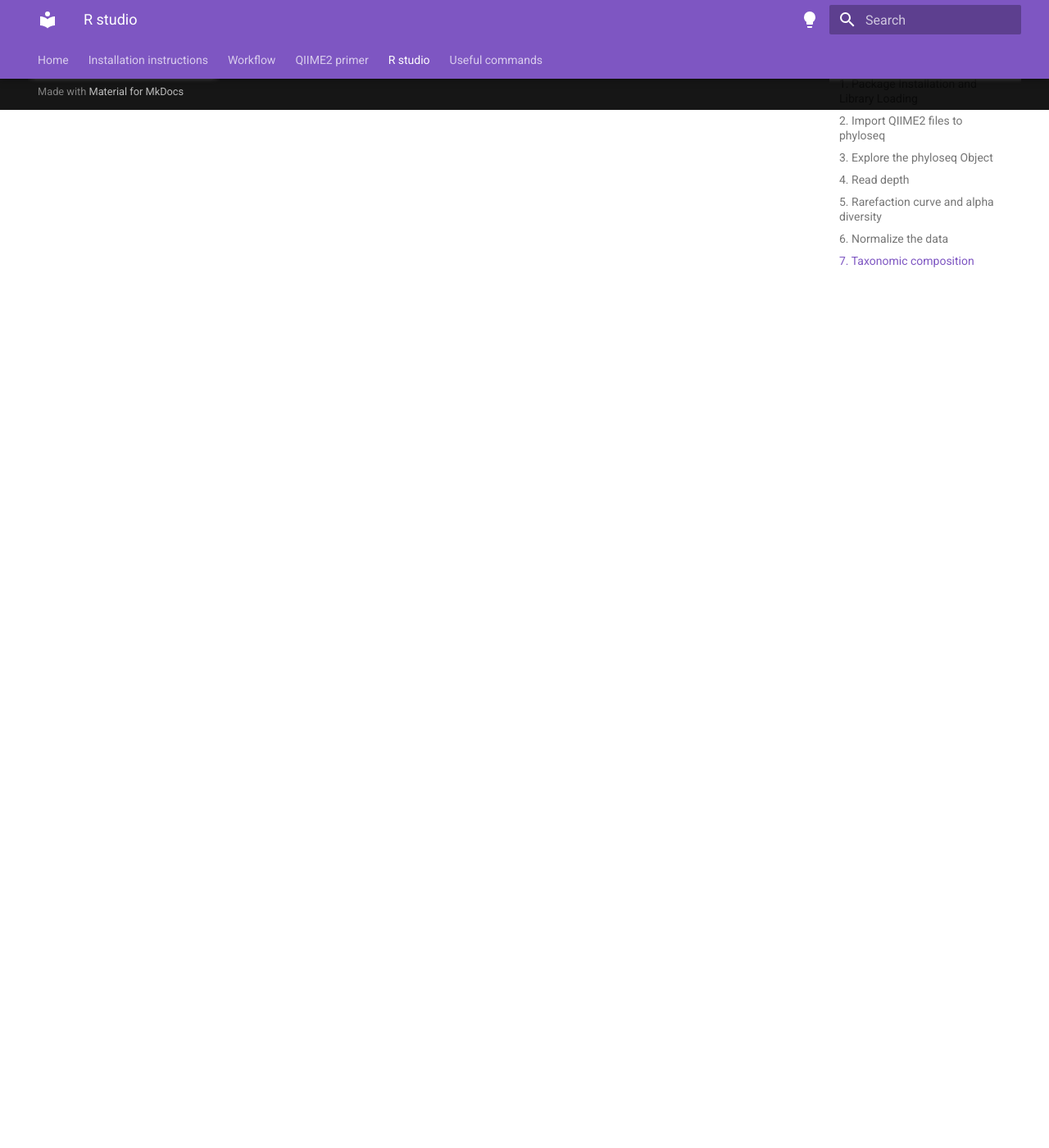
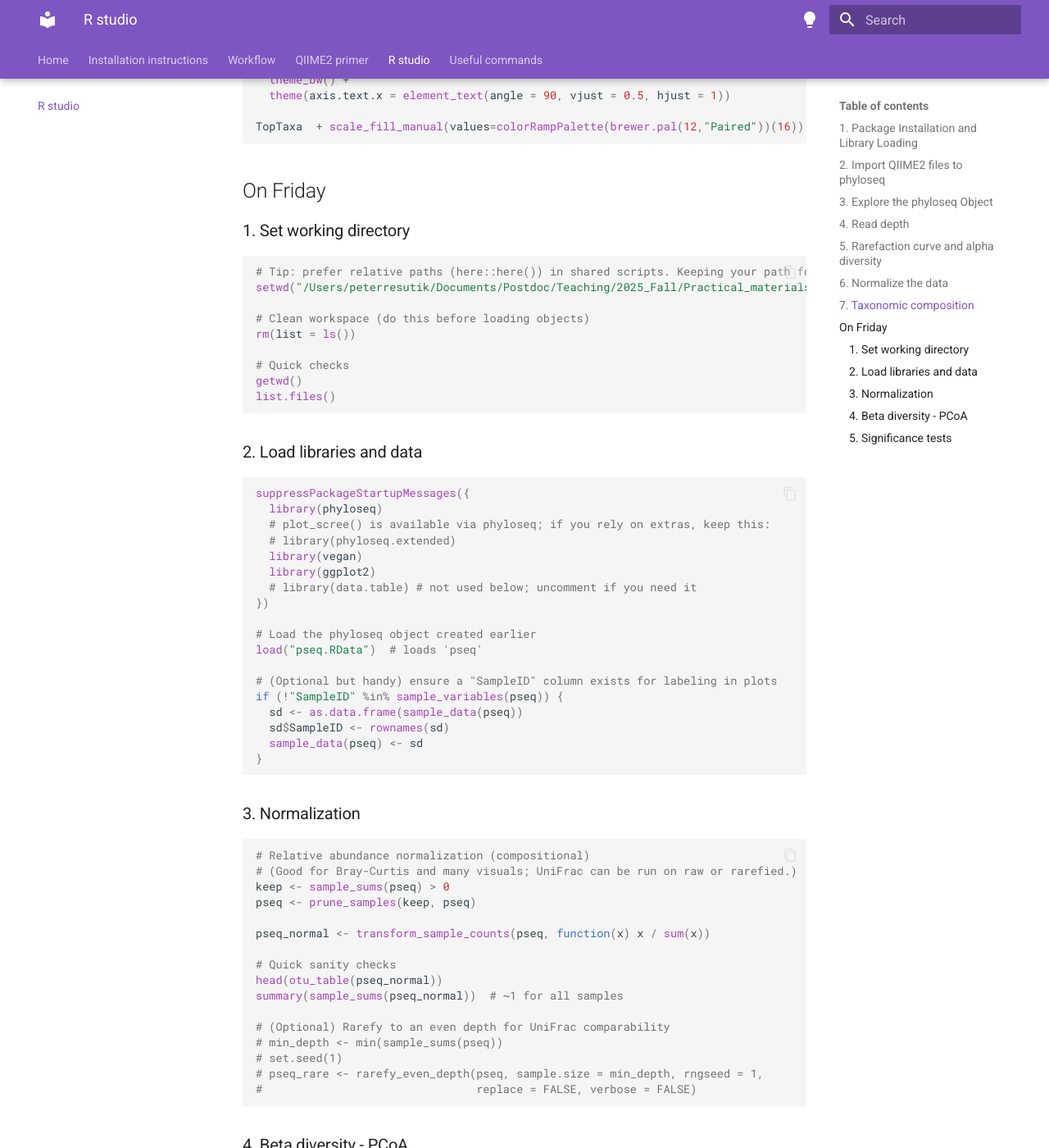
Before and after one commit to natashaztarora/bioinformatics_workflow_bme307, an MkDocs documentation site: the page built from docs/r_studio.md, in a window 1280 px wide and 1400 px high, scrolled down 7762 px. Shown: the whole window at 82% size. Built offline with MkDocs 1.6.1 and Material for MkDocs 9.7.7, drawn with Linux system fonts in a browser that asks for light colours; some of the changed text lies outside the part shown.

Commit message:
friday added

````diff
--- a/docs/r_studio.md
+++ b/docs/r_studio.md
@@ -2,19 +2,19 @@
 
 ### 1. Package Installation and Library Loading
 
-#### Install BiocManager {: data-toc-label="" }
+#### Install BiocManager
 
 ```r
 install.packages("BiocManager")
 ```
 
-#### Install Bioconductor packages {: data-toc-label="" }
+#### Install Bioconductor packages
 
 ```r
 BiocManager::install(c("phyloseq", "Biostrings", "S4Vectors", "IRanges", "XVector"))
 ```
 
-#### Install CRAN packages {: data-toc-label="" }
+#### Install CRAN packages
 
 ```r
 install.packages(c("vegan", "ape", "data.table", "Rcpp", "forcats", "tidyverse"))
@@ -27,7 +27,7 @@ library(phyloseq)
 packageVersion("phyloseq")
 ```
 
-#### Install **qiime2R**  {: data-toc-label="" }
+#### Install **qiime2R**
 
 ```r
 install.packages("remotes")
@@ -37,7 +37,7 @@ remotes::install_url(
 )
 ```
 
-#### Install **phyloseq-extended**  {: data-toc-label="" }
+#### Install **phyloseq-extended**
 
 ```r
 install.packages("remotes")   # only needed once, can skip if already installed
@@ -45,7 +45,7 @@ library(remotes)
 remotes::install_github("mahendra-mariadassou/phyloseq-extended", ref = "dev")
 ```
 
-#### Alternative installation (only if `install_github()` fails with HTTP error 401)  {: data-toc-label="" }
+#### Alternative installation (only if `install_github()` fails with HTTP error 401)
 
 ```r
 # install.packages("gitcreds")   # if not already installed
@@ -62,7 +62,7 @@ library(phyloseq.extended)
 packageVersion("phyloseq.extended")
 ```
 
-#### Load libraries {: data-toc-label="" }
+#### Load libraries
 
 ```r
 library(qiime2R)
@@ -74,7 +74,7 @@ library(data.table)
 library(phyloseq.extended)
 ```
 
-#### Version check {: data-toc-label="" }
+#### Version check
 
 ```r
 pkgs <- c("phyloseq", "qiime2R", "microbiome", "vegan", "ape", "tidyverse")
@@ -125,7 +125,7 @@ load("pseq.RData")
 
 In this section we explore different `phyloseq` accessors to get familiar with the contents of our object.
 
-#### Inspect the three core tables {: data-toc-label="" }
+#### Inspect the three core tables
 
 ```r
 head(otu_table(pseq))     # abundance matrix
@@ -133,7 +133,7 @@ head(tax_table(pseq))     # taxonomy
 head(sample_data(pseq))   # metadata
 ```
 
-#### Basic information  {: data-toc-label="" }
+#### Basic information
 
 ```r
 ntaxa(pseq)               # number of taxa
@@ -142,7 +142,7 @@ sample_names(pseq)        # sample IDs
 head(taxa_names(pseq))    # taxon (ASV) IDs
 ```
 
-#### Relabel the ASVs with numbers {: data-toc-label="" }
+#### Relabel the ASVs with numbers
 
 ```r
 original_ids <- taxa_names(pseq)
@@ -153,7 +153,7 @@ tax_table(pseq) <- cbind(tax_table(pseq), OriginalID = original_ids)
 head(taxa_names(pseq))
 ```
 
-#### More accessors {: data-toc-label="" }
+#### More accessors
 
 ```r
 sample_sums(pseq)                     # total reads per sample
@@ -164,7 +164,7 @@ sample_variables(pseq)                # metadata variables
 get_variable(pseq, "type")            # values of a metadata variable
 ```
 
-#### Extract sample-specific information  {: data-toc-label="" }
+#### Extract sample-specific information
 
 ```r
 # Counts for one sample (if taxa are rows, samples are columns)
@@ -177,7 +177,7 @@ sample_data(pseq)["WT4", ]
 prune_samples("WT4", pseq)
 ```
 
-#### Taxonomy queries {: data-toc-label="" }
+#### Taxonomy queries
 
 ```r
 get_taxa_unique(pseq, "Phylum")
@@ -191,7 +191,7 @@ get_taxa_unique(pseq, "Genus")
 
 ### 4. Read depth
 
-#### Show distribution of read counts {: .no-toc }
+#### Show distribution of read counts
 ```r
 # total reads per sample
 ss <- sample_sums(pseq)
@@ -373,20 +373,27 @@ library(ggplot2)
 library(RColorBrewer)
 display.brewer.all()
 
+
 # Parameters
 rank  <- "Genus"   # e.g., "Phylum", "Class", "Order", "Family", "Genus"
 topN  <- 15        # keep top-N taxa globally; rest collapsed into "Other"
+```
 
+```r
 # 1) Agglomerate to chosen rank
 stopifnot(rank %in% rank_names(pseq_normal))
 ps_glom <- tax_glom(pseq_normal, taxrank = rank, NArm = TRUE)
+```
 
+```r
 # 2) Melt to tidy long format
 df <- psmelt(ps_glom) %>%
   mutate(
     Taxon = dplyr::coalesce(!!sym(rank), "Unassigned")
   )
+```
 
+```r
 # 3) Identify global top-N taxa by mean relative abundance
 top_taxa <- df %>%
   group_by(Taxon) %>%
@@ -394,7 +401,9 @@ top_taxa <- df %>%
   arrange(desc(mean_abund)) %>%
   slice_head(n = topN) %>%
   pull(Taxon)
+```
 
+```r
 # 4) Collapse others to "Other" and re-sum within sample
 df_bar <- df %>%
   mutate(Taxon_collapsed = ifelse(Taxon %in% top_taxa, Taxon, "Other")) %>%
@@ -404,7 +413,9 @@ df_bar <- df %>%
     as(sample_data(ps_glom), "data.frame") %>% tibble::rownames_to_column("Sample"),
     by = "Sample"
   )
+```
 
+```r
 # 5) Plot
 TopTaxa <- ggplot(df_bar, aes(x = Sample, y = Abundance, fill = Taxon_collapsed)) +
   geom_col() +
@@ -419,5 +430,133 @@ TopTaxa <- ggplot(df_bar, aes(x = Sample, y = Abundance, fill = Taxon_collapsed)
   theme(axis.text.x = element_text(angle = 90, vjust = 0.5, hjust = 1))
 
 TopTaxa  + scale_fill_manual(values=colorRampPalette(brewer.pal(12,"Paired"))(16))
+```
 
+## On Friday
+
+### 1. Set working directory
+
+```r
+# Tip: prefer relative paths (here::here()) in shared scripts. Keeping your path for Friday:
+setwd("/Users/peterresutik/Documents/Postdoc/Teaching/2025_Fall/Practical_materials_uploads/QIIME2_files_2025_August_18")
+
+# Clean workspace (do this before loading objects)
+rm(list = ls())
+
+# Quick checks
+getwd()
+list.files()
 ```
+
+### 2. Load libraries and data
+
+```r
+suppressPackageStartupMessages({
+  library(phyloseq)
+  # plot_scree() is available via phyloseq; if you rely on extras, keep this:
+  # library(phyloseq.extended)
+  library(vegan)
+  library(ggplot2)
+  # library(data.table) # not used below; uncomment if you need it
+})
+
+# Load the phyloseq object created earlier
+load("pseq.RData")  # loads 'pseq'
+
+# (Optional but handy) ensure a "SampleID" column exists for labeling in plots
+if (!"SampleID" %in% sample_variables(pseq)) {
+  sd <- as.data.frame(sample_data(pseq))
+  sd$SampleID <- rownames(sd)
+  sample_data(pseq) <- sd
+}
+```
+
+### 3. Normalization
+
+```r
+# Relative abundance normalization (compositional)
+# (Good for Bray-Curtis and many visuals; UniFrac can be run on raw or rarefied.)
+keep <- sample_sums(pseq) > 0
+pseq <- prune_samples(keep, pseq)
+
+pseq_normal <- transform_sample_counts(pseq, function(x) x / sum(x))
+
+# Quick sanity checks
+head(otu_table(pseq_normal))
+summary(sample_sums(pseq_normal))  # ~1 for all samples
+
+# (Optional) Rarefy to an even depth for UniFrac comparability
+# min_depth <- min(sample_sums(pseq))
+# set.seed(1)
+# pseq_rare <- rarefy_even_depth(pseq, sample.size = min_depth, rngseed = 1,
+#                                replace = FALSE, verbose = FALSE)
+```
+
+### 4. Beta diversity - PCoA
+
+```r
+# Show available distance methods
+unlist(distanceMethodList)
+
+# --- A) Weighted UniFrac ---
+# Ensure a rooted tree exists for UniFrac
+if (is.null(phy_tree(pseq_normal, errorIfNULL = FALSE))) {
+  message("No phylogenetic tree found; skipping UniFrac. (Bray-Curtis will still work.)")
+} else {
+  # If you chose to rarefy for UniFrac, swap pseq_normal -> pseq_rare below
+  Dist_wUF <- distance(pseq_normal, method = "wunifrac")  # exact spelling!
+  ord_wUF  <- ordinate(pseq_normal, method = "PCoA", distance = Dist_wUF)
+
+  plot_scree(ord_wUF, "Scree Plot: weighted UniFrac")
+
+  PoC_wUni <- plot_ordination(pseq_normal, ord_wUF, color = "type", label = "SampleID") +
+    ggtitle("Weighted UniFrac") +
+    theme_bw()
+  PoC_wUni
+}
+
+# --- B) Bray-Curtis ---
+Dist_Bray <- distance(pseq_normal, method = "bray")
+ord_Bray  <- ordinate(pseq_normal, method = "PCoA", distance = Dist_Bray)
+
+plot_scree(ord_Bray, "Scree Plot: Bray-Curtis")
+
+PoC_Bray <- plot_ordination(pseq_normal, ord_Bray, color = "type", label = "SampleID") +
+  ggtitle("Bray-Curtis") +
+  theme_bw()
+PoC_Bray
+```
+
+### 5. Significance tests
+
+```r
+# Metadata frame aligned to samples
+sampledf <- as.data.frame(sample_data(pseq_normal))
+# Ensure row orders match the distance objects (they should via phyloseq)
+stopifnot(identical(rownames(sampledf), rownames(as.matrix(Dist_Bray))))
+
+# PERMANOVA (Bray-Curtis)
+set.seed(1)
+perm_bray <- adonis2(Dist_Bray ~ type, data = sampledf, permutations = 999)
+perm_bray
+
+# If you computed weighted UniFrac:
+if (exists("Dist_wUF")) {
+  set.seed(1)
+  perm_wuf <- adonis2(Dist_wUF ~ type, data = sampledf, permutations = 999)
+  perm_wuf
+}
+
+# Dispersion test (are group dispersions homogeneous?)
+# Use the same distance you PERMANOVA’ed (here Bray-Curtis)
+beta_bray <- betadisper(Dist_Bray, sampledf$type)
+permutest(beta_bray)
+plot(beta_bray)  # visualize group dispersions
+
+# (Optional) If you did UniFrac too:
+if (exists("Dist_wUF")) {
+  beta_wuf <- betadisper(Dist_wUF, sampledf$type)
+  permutest(beta_wuf)
+  plot(beta_wuf)
+}
+```
````
